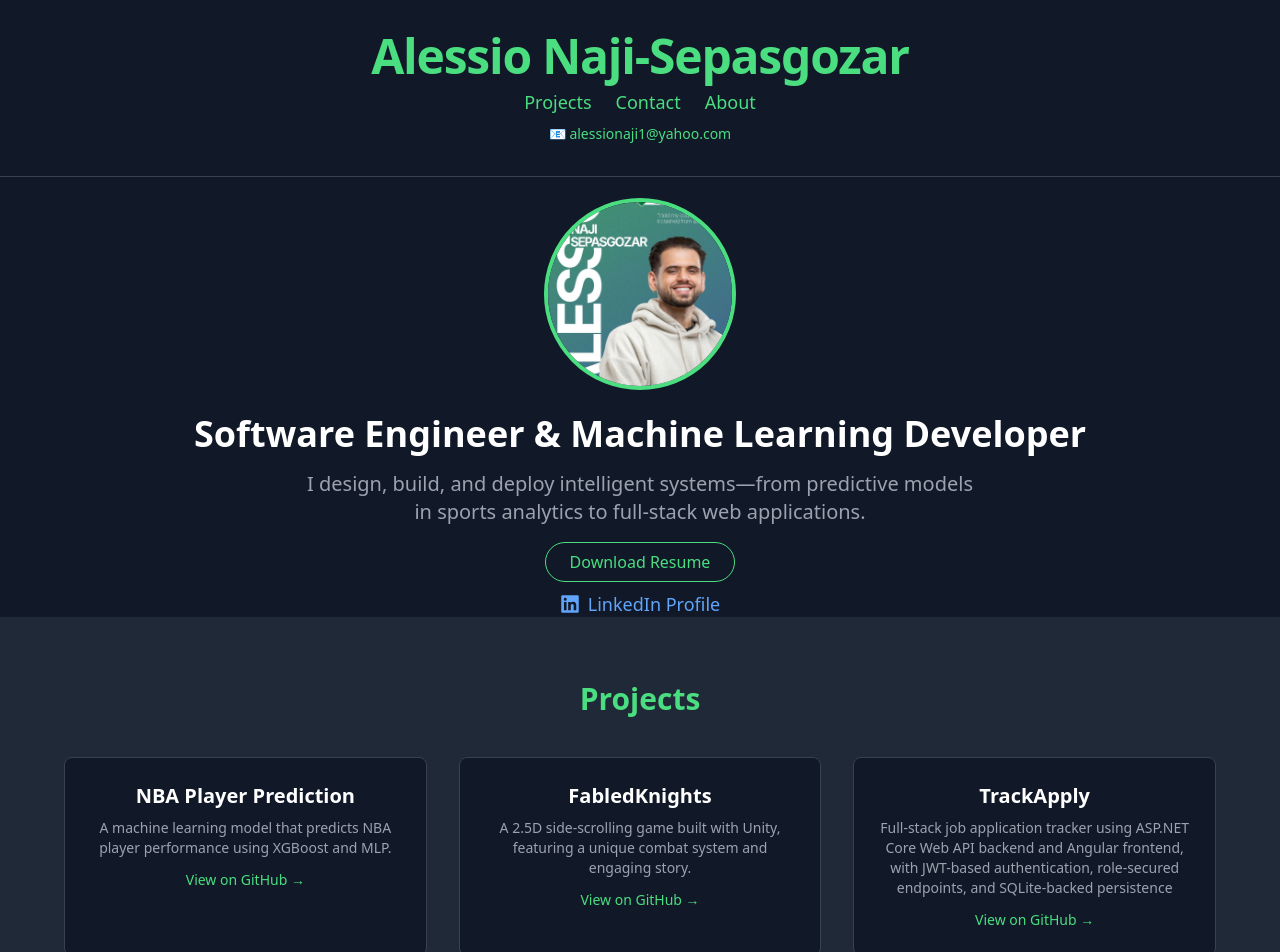
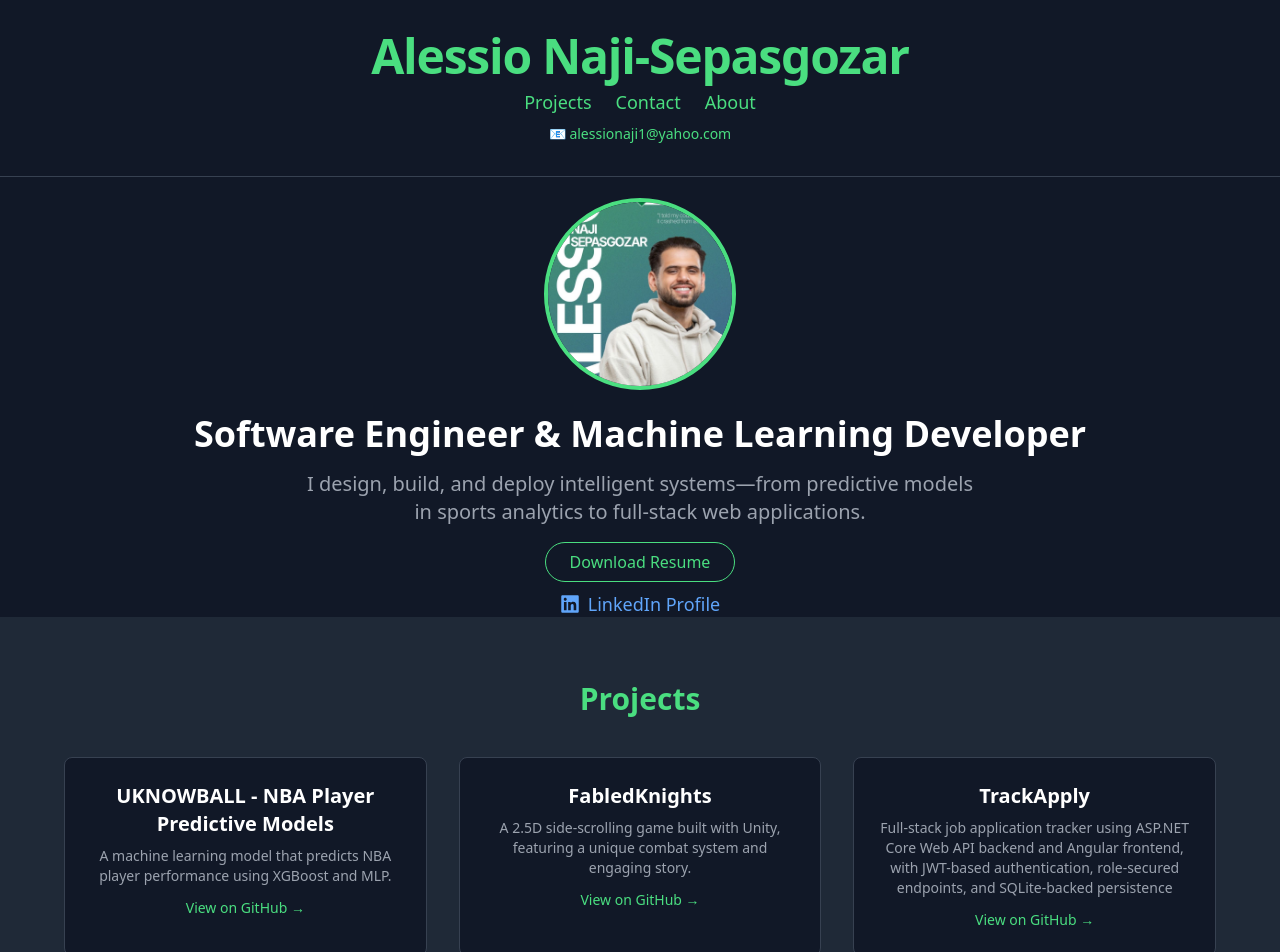
Before and after one commit to Anaji00/portfolio, a React (Create React App) app: page / in a window 1280 px wide. Shown: the top 952 px of the page. Built offline with nearby package versions, Linux system fonts and the light colour scheme.

Commit message:
Update App.js

```diff
--- a/src/App.js
+++ b/src/App.js
@@ -86,7 +86,7 @@ function App() {
             {/* Project 1 */}
             <div className="bg-gray-900 p-6 rounded-lg border border-gray-700 hover:shadow-lg transition">
               <h3 className="text-xl font-semibold mb-2 text-white">
-                NBA Player Prediction
+               UKNOWBALL - NBA Player Predictive Models
               </h3>
               <p className="text-gray-400 text-sm">
                 A machine learning model that predicts NBA player performance
```
